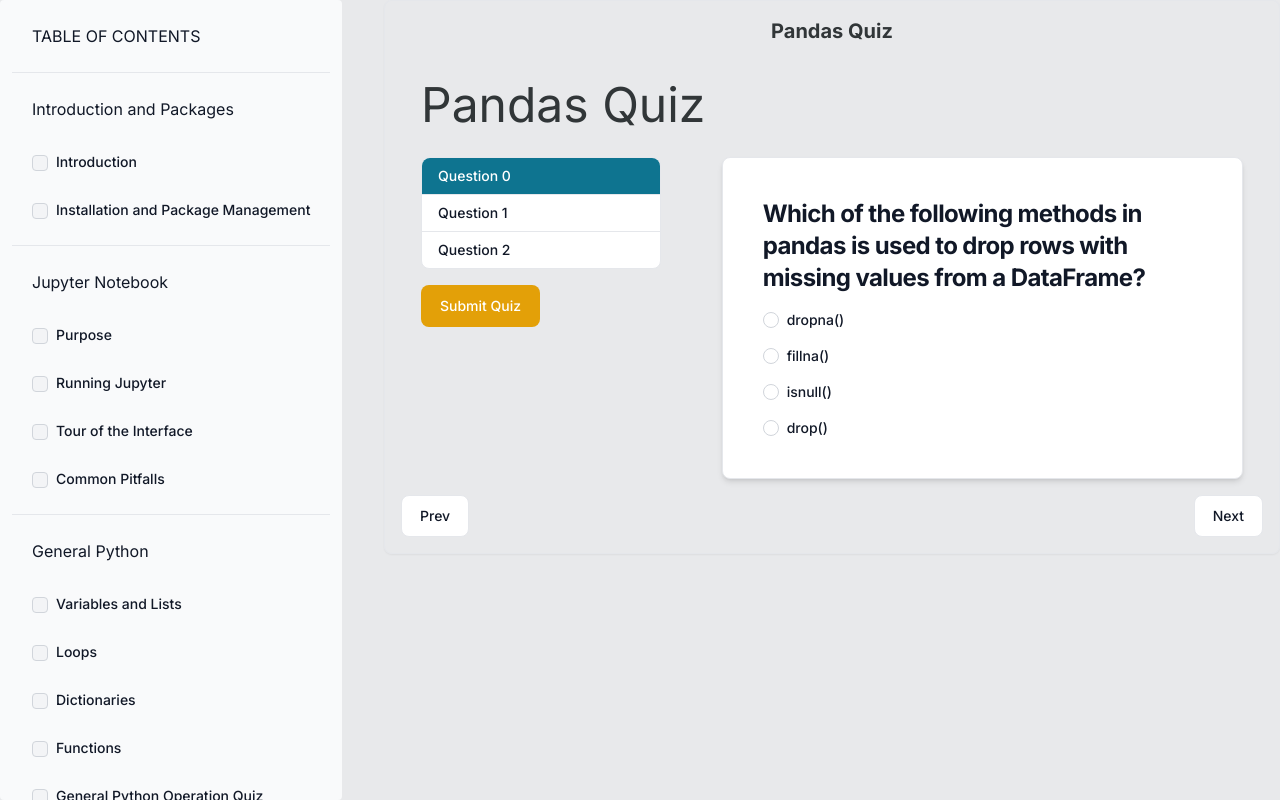
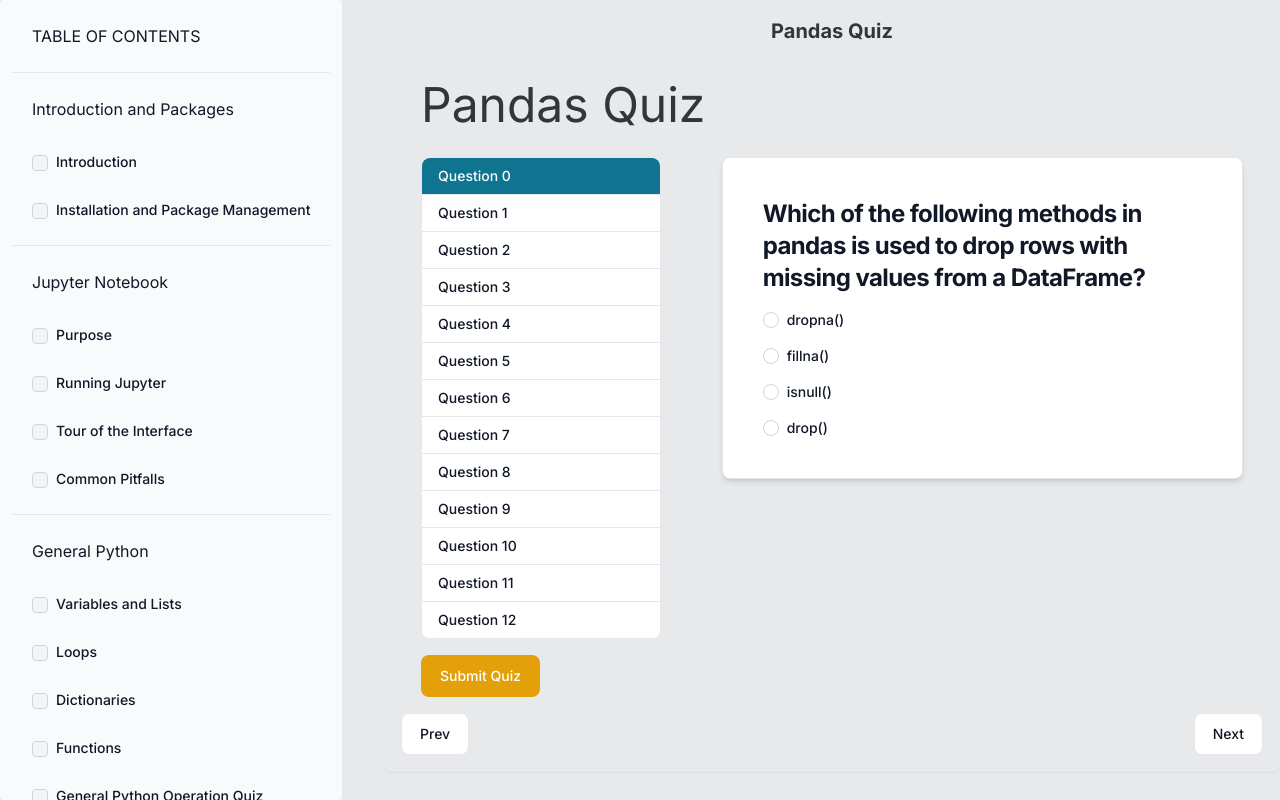
Before and after one commit to austin-bmitchell15/cs3803_website, a Next.js app: page /pandas/quiz in a window 1280 px wide. Built offline with nearby package versions, Linux system fonts and the light colour scheme.

Commit message:
upgrade the questions

```diff
--- a/src/app/pandas/quiz/page.tsx
+++ b/src/app/pandas/quiz/page.tsx
@@ -28,6 +28,68 @@
         options: ["df.describe()", "df.mean()", "df.mode()", "df.std()"],
         answerOption: 2,
         explanation: `Although all of these give columnar descriptions of the statistical data, they do not support mode operations.`
+    },
+    {
+        question: "What is Pandas primarily used for?",
+        options: ["Web development", "Data analysis and manipulation", "Machine learning", "Graphic design"],
+        answerOption: 1,
+        explanation: `Pandas is the primary tool for data analysis. Other tools like Flask and Pytorch are for web development and machine learning respectively. `
+    },
+    {
+        question: "Which of the following data types can Python have?",
+        options: [
+            "Integers", "Floating Points", "Strings", "All of the above"
+        ],
+        answerOption: 3,
+        explanation: `Python is extremely flexible and works with a multitude of different data types.`
+    },
+    {
+        question: "What method is used to create a DataFrame from a dictionary in Pandas?",
+        options: ["df_from_dict()", "create_dataframe()", "pd.DataFrame()", "make_dataframe()"],
+        answerOption: 2,
+        explanation: `The other functions do not exist. Pandas is commonly imported as 'pd' as you've seen in the video.`
+    },
+    {
+        question: "What method is used to calculate the median of numerical columns in a DataFrame in Pandas?",
+        options: ["median()", "calc_median()", "compute_median()", "get_median()"],
+        answerOption: 0,
+        explanation: `Taking the median of a column of dataframe is as simple as calling '.median()'. Similarly, you can take the mean, standard deviation, and other statistical operations. `
+    },
+    {
+        question: "Which method is used to read a CSV file into a Pandas DataFrame?",
+        options: ["read_csv()", "load_csv()", "import_csv()", "open_csv()"],
+        answerOption: 0,
+        explanation: `All importing of files is prefixed with 'read_' and the file type you are reading.`
+    },
+    {
+        question: "How do you access the first 5 rows of a DataFrame in Pandas?",
+        options: ["df.head()", "df.first()", "df.start()", "df.top()"],
+        answerOption: 0,
+        explanation: `Passing an integer 'n' to the head value will pick the first 'n' rows. The other options are not valid Pandas. `
+    },
+    {
+        question: "Which method is used to drop missing values from a DataFrame in Pandas?",
+        options: ["remove_missing()", "drop_null()", "dropna()", "clean_missing()"],
+        answerOption: 2,
+        explanation: `The other functions are not valid Pandas. The dropna() method is extremely useful when cleaning your messy dataset.`
+    },
+    {
+        question: "How do you select a single column from a DataFrame in Pandas?",
+        options: ["df.column('column_name')", "df.get('column_name')", "df.select_column('column_name')", "df['column_name']"],
+        answerOption: 3,
+        explanation: `In addition to accessing through df['column_name'], you can also access the column name using 'df.column_name'. `
+    },
+    {
+        question: "What Pandas function is used to create a pivot table from a DataFrame?",
+        options: ["pivot_table()", "create_pivot()", "make_pivot_table()", "generate_pivot()"],
+        answerOption: 0,
+        explanation: `Just like excel, you can do pivot tables in Pandas.`
+    },
+    {
+        question: "What method is used to merge two DataFrames in Pandas?",
+        options: ["join()", "concat()", "merge()", "combine()"],
+        answerOption: 2,
+        explanation: `Merging dataframes can be extremely tricky and is different than join and concat. We recommend reading more of the official Pandas docs to understand fully the nuances of combining multiple dataframes.`
     }
 ]
 
```
